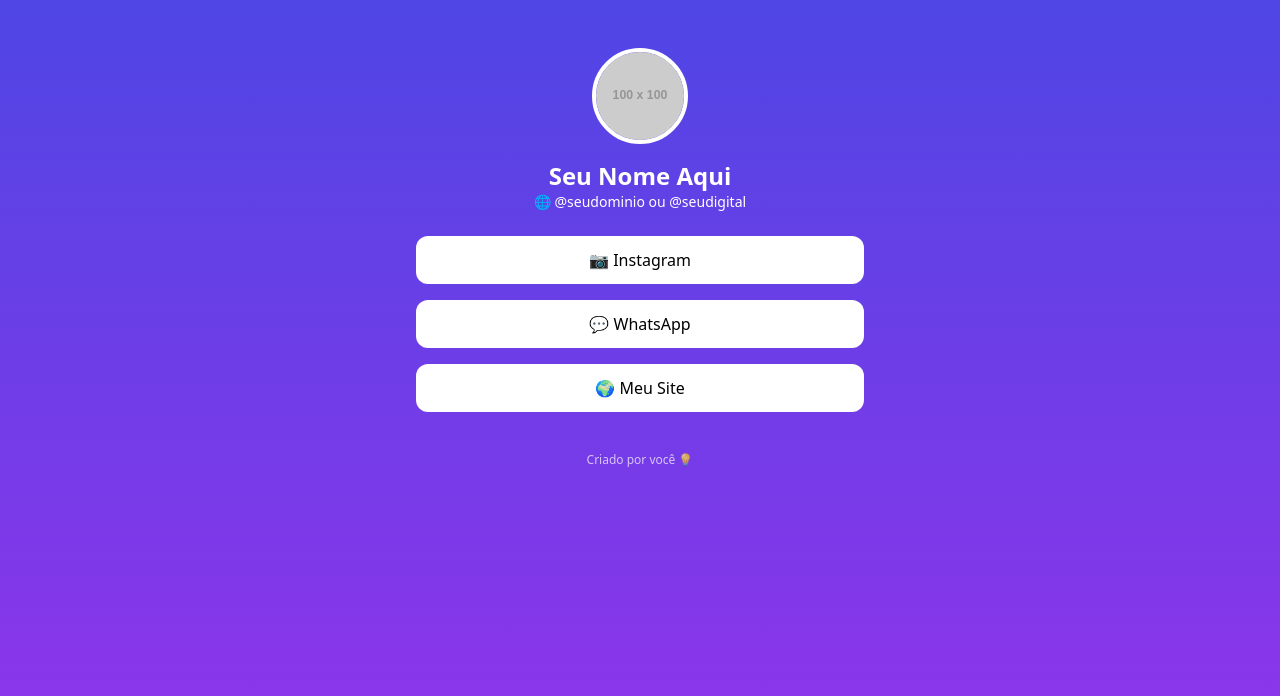
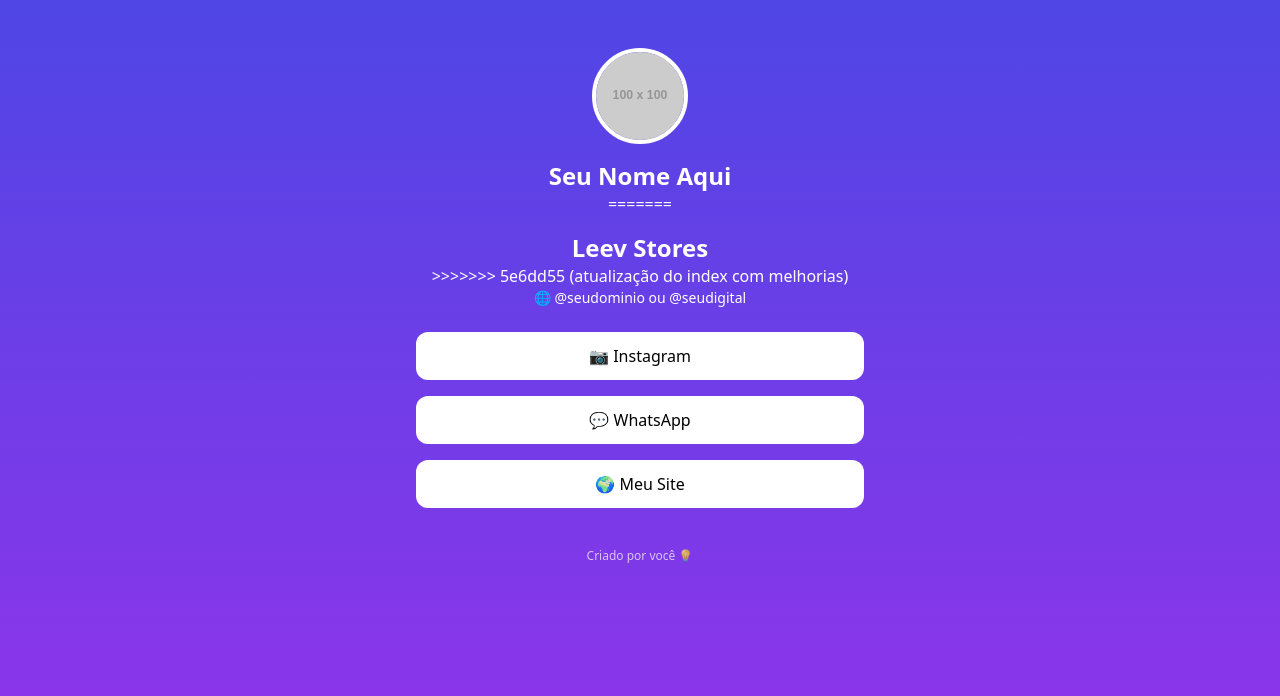
Before and after one commit to MarceloLibanori/meulinktree, a plain HTML site: page index.html in a window 1280 px wide. Drawn offline with nearby package versions, Linux system fonts and the light colour scheme; placeholder pictures from the web are drawn by us.

Commit message:
atualização do index com melhorias

```diff
--- a/index.html
+++ b/index.html
@@ -13,6 +13,9 @@
 
 <!-- Nome -->
 <h1 class="text-2xl font-bold mt-4">Seu Nome Aqui</h1>
+=======
+<h1 class="text-2xl font-bold mt-4">Leev Stores</h1>
+>>>>>>> 5e6dd55 (atualização do index com melhorias)
 <p class="text-sm mb-6">🌐 @seudominio ou @seudigital</p>
 
 <!-- Links -->
```
